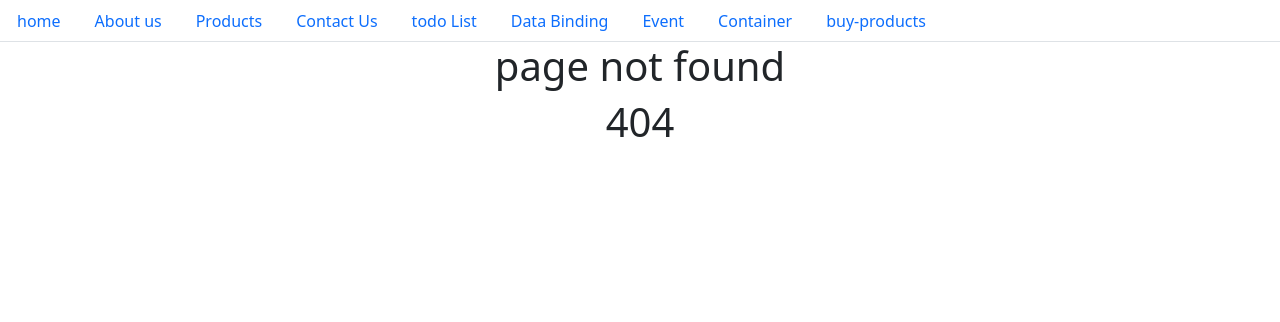
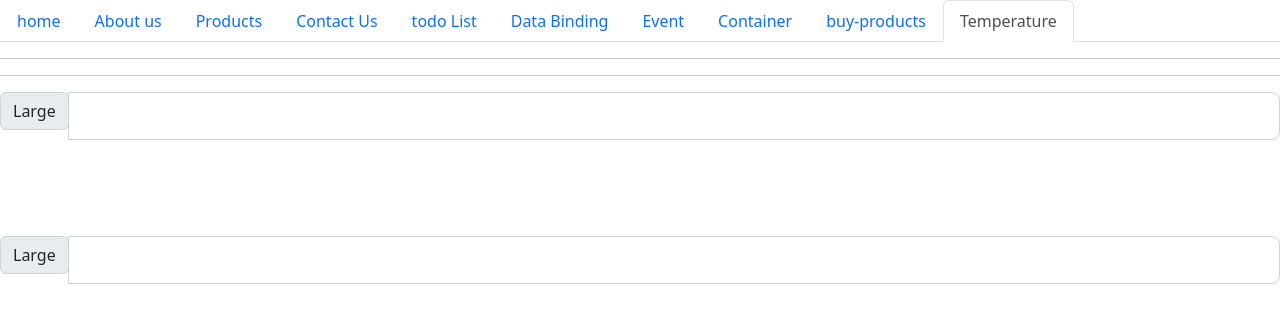
Before and after one commit to nirajsakhare0033/Angular-UxTrends, an Angular app: page /temperature in a window 1280 px wide. Before the commit this address had no page. Shown: the top 322 px of the page. Built offline with nearby package versions, Linux system fonts and the light colour scheme.

Commit message:
sort data in tempreatur component and link

```diff
--- a/src/app/app.component.html
+++ b/src/app/app.component.html
@@ -32,6 +32,9 @@
       <li class="nav-item">
         <a class="nav-link" routerLinkActive="active" routerLink="/buy-products">buy-products</a>
       </li>
+       <li class="nav-item">
+        <a class="nav-link" routerLinkActive="active" routerLink="/temperature">Temperature</a>
+      </li>
       <li class="nav-item">
         <a class="nav-link" routerLinkActive="active" routerLink="/pagenotfound"></a>
       </li>
--- a/src/app/app.module.ts
+++ b/src/app/app.module.ts
@@ -22,6 +22,8 @@ import { Card1Component } from './card1/card1.component';
 import { Card2Component } from './card2/card2.component';
 import { MessageService } from './appService/message.service';
 import { FormsModule } from '@angular/forms';
+import { TemperatureComponent } from './temperature/temperature.component';
+import { WeatherComponent } from './weather/weather.component';
 //routing
 const appRoutes: Routes = [
   { path: '', redirectTo: 'ngfor', pathMatch: 'full' },
@@ -40,6 +42,7 @@ const appRoutes: Routes = [
   { path: 'event', component: EventComponent },
   { path: 'container', component: MycontainerComponent },
   {path:'buy-products', component:ParentComponent},
+  {path:'temperature', component:TemperatureComponent},
   { path: '**', component: PagenotfoundComponent },
 ];
 //routing
@@ -62,6 +65,8 @@ const appRoutes: Routes = [
     ChildComponent,
     Card1Component,
     Card2Component,
+    TemperatureComponent,
+    WeatherComponent,
 
   ],
   //router
--- /dev/null
+++ b/src/app/temperature/temperature.component.html
@@ -0,0 +1,16 @@
+<hr>
+<hr>
+<div class="input-group input-group-lg">
+  <div class="input-group-prepend">
+    <span class="input-group-text" id="inputGroup-sizing-lg">Large</span>
+  </div>
+  <input [(ngModel)]="C" (ngModelChange)="changed(C, 'C')" type="text" class="form-control" aria-label="Large" aria-describedby="inputGroup-sizing-sm">
+</div>
+<br><br>
+<br><br>
+<div class="input-group input-group-lg">
+  <div class="input-group-prepend">
+    <span class="input-group-text" id="inputGroup-sizing-lg">Large</span>
+  </div>
+  <input [(ngModel)]="F"(ngModelChange)="changed(F, 'F')" type="text" class="form-control" aria-label="Large" aria-describedby="inputGroup-sizing-sm">
+</div>
--- /dev/null
+++ b/src/app/temperature/temperature.component.ts
@@ -0,0 +1,23 @@
+import { Component } from '@angular/core';
+
+@Component({
+  selector: 'app-temperature',
+  templateUrl: './temperature.component.html',
+  styleUrls: ['./temperature.component.css'],
+})
+export class TemperatureComponent {
+  C: any;
+  F: any;
+
+  changed(value: any, type: any) {
+    if (value) {
+      if (type == 'C') {
+        let feh = (value * 9) / 5 + 32;
+        this.F = feh.toFixed(1);
+      } else {
+        let cel = (value - 32) * (5 / 9);
+        this.C = cel.toFixed(1);
+      }
+    }
+  }
+}
--- /dev/null
+++ b/src/app/weather/weather.component.html
@@ -0,0 +1 @@
+<p>weather works!</p>
```
Also changed, not shown: src/app/weather/weather.component.ts (added, +10 -0 lines), src/app/temperature/temperature.component.css (added), src/app/weather/weather.component.css (added), 2 other files (tests, documents, lock files or other folders).
